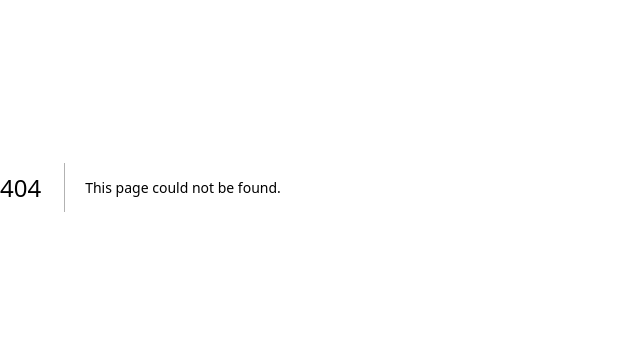
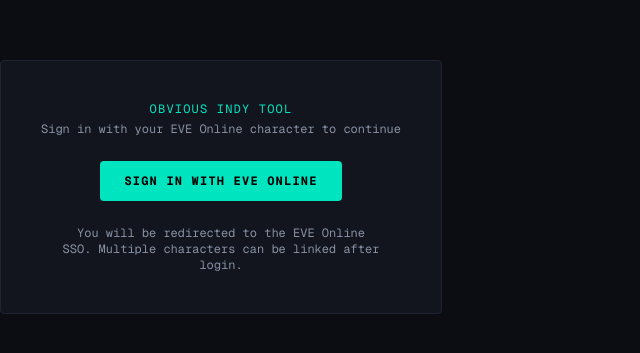
Before and after one commit to alpharahl/obvious-indy-tool, a Next.js app: page /login in a window 1280 px wide. Before the commit this address had no page. Shown: the part 213-566 px from the top of the page, without its empty margins (0-640 px from the left). Built offline with nearby package versions, Linux system fonts and the light colour scheme.

Commit message:
feat: implement authentication with NextAuth and create user session management

```diff
--- a/app/(app)/layout.tsx
+++ b/app/(app)/layout.tsx
@@ -1,12 +1,20 @@
 import Sidebar from "../components/Sidebar";
 import TopBar from "../components/TopBar";
+import UserMenu from "../components/UserMenu";
 
 export default function AppLayout({ children }: { children: React.ReactNode }) {
   return (
     <div className="flex h-screen w-full overflow-hidden">
       <Sidebar />
       <div className="flex flex-col flex-1 overflow-hidden">
-        <TopBar />
+        <div className="flex items-center">
+          <div className="flex-1">
+            <TopBar />
+          </div>
+          <div className="px-4 shrink-0 flex items-center h-14 border-b" style={{ borderColor: "var(--border)", background: "var(--sidebar)" }}>
+            <UserMenu />
+          </div>
+        </div>
         {children}
       </div>
     </div>
--- /dev/null
+++ b/app/api/auth/[...nextauth]/route.ts
@@ -0,0 +1,3 @@
+import { handlers } from "../../../../auth";
+export const GET = handlers.GET;
+export const POST = handlers.POST;
--- /dev/null
+++ b/app/components/SessionProvider.tsx
@@ -0,0 +1,7 @@
+"use client";
+
+import { SessionProvider as NextAuthSessionProvider } from "next-auth/react";
+
+export default function SessionProvider({ children }: { children: React.ReactNode }) {
+  return <NextAuthSessionProvider>{children}</NextAuthSessionProvider>;
+}
--- /dev/null
+++ b/app/components/UserMenu.tsx
@@ -0,0 +1,7 @@
+import { auth } from "../../auth";
+import UserMenuClient from "./UserMenuClient";
+
+export default async function UserMenu() {
+  const session = await auth();
+  return <UserMenuClient name={session?.user?.name ?? null} />;
+}
--- /dev/null
+++ b/app/components/UserMenuClient.tsx
@@ -0,0 +1,32 @@
+"use client";
+
+import { signIn, signOut } from "next-auth/react";
+
+export default function UserMenuClient({ name }: { name: string | null }) {
+  if (!name) {
+    return (
+      <button
+        onClick={() => signIn("eve", { callbackUrl: "/" })}
+        className="text-xs uppercase tracking-widest px-3 py-1 rounded border cursor-pointer transition-colors"
+        style={{ borderColor: "var(--accent)", color: "var(--accent)" }}
+      >
+        Sign in
+      </button>
+    );
+  }
+
+  return (
+    <div className="flex items-center gap-3">
+      <span className="text-xs" style={{ color: "var(--muted-fg)" }}>
+        {name}
+      </span>
+      <button
+        onClick={() => signOut({ callbackUrl: "/login" })}
+        className="text-xs uppercase tracking-widest px-3 py-1 rounded border cursor-pointer transition-opacity hover:opacity-70"
+        style={{ borderColor: "var(--border)", color: "var(--muted-fg)" }}
+      >
+        Sign out
+      </button>
+    </div>
+  );
+}
--- a/app/layout.tsx
+++ b/app/layout.tsx
@@ -1,6 +1,7 @@
 import type { Metadata } from "next";
 import { Geist_Mono } from "next/font/google";
 import "./globals.css";
+import SessionProvider from "./components/SessionProvider";
 
 const geistMono = Geist_Mono({
   variable: "--font-geist-mono",
@@ -19,7 +20,9 @@ export default function RootLayout({
 }>) {
   return (
     <html lang="en" className={`${geistMono.variable} h-full`}>
-      <body className="min-h-full flex">{children}</body>
+      <body className="min-h-full flex">
+          <SessionProvider>{children}</SessionProvider>
+        </body>
     </html>
   );
 }
--- /dev/null
+++ b/app/login/page.tsx
@@ -0,0 +1,38 @@
+"use client";
+
+import { signIn } from "next-auth/react";
+
+export default function LoginPage() {
+  return (
+    <div
+      className="min-h-screen flex items-center justify-center"
+      style={{ background: "var(--background)" }}
+    >
+      <div
+        className="flex flex-col items-center gap-6 p-10 rounded border"
+        style={{ background: "var(--panel)", borderColor: "var(--border)" }}
+      >
+        <div className="flex flex-col items-center gap-1">
+          <span className="text-xs uppercase tracking-widest" style={{ color: "var(--accent)" }}>
+            Obvious Indy Tool
+          </span>
+          <p className="text-xs" style={{ color: "var(--muted-fg)" }}>
+            Sign in with your EVE Online character to continue
+          </p>
+        </div>
+
+        <button
+          onClick={() => signIn("eve", { callbackUrl: "/" })}
+          className="px-6 py-3 rounded text-xs uppercase tracking-widest font-bold cursor-pointer transition-opacity hover:opacity-80"
+          style={{ background: "var(--accent)", color: "#000" }}
+        >
+          Sign in with EVE Online
+        </button>
+
+        <p className="text-xs text-center max-w-xs" style={{ color: "var(--muted-fg)" }}>
+          You will be redirected to the EVE Online SSO. Multiple characters can be linked after login.
+        </p>
+      </div>
+    </div>
+  );
+}
--- /dev/null
+++ b/auth.ts
@@ -0,0 +1,121 @@
+import NextAuth from "next-auth";
+import { prisma } from "./lib/prisma";
+
+interface EveProfile {
+  CharacterID: number;
+  CharacterName: string;
+  CharacterOwnerHash: string;
+  Scopes: string;
+  ExpiresOn: string;
+}
+
+export const { handlers, auth, signIn, signOut } = NextAuth({
+  providers: [
+    {
+      id: "eve",
+      name: "EVE Online",
+      type: "oauth",
+      authorization: {
+        url: "https://login.eveonline.com/v2/oauth/authorize",
+        params: {
+          scope: [
+            "esi-industry.read_character_jobs.v1",
+            "esi-characters.read_blueprints.v1",
+            "esi-assets.read_assets.v1",
+            "esi-markets.read_character_orders.v1",
+            "esi-wallet.read_character_wallet.v1",
+          ].join(" "),
+        },
+      },
+      token: "https://login.eveonline.com/v2/oauth/token",
+      checks: ["pkce", "state"],
+      userinfo: "https://esi.evetech.net/verify/",
+      profile(profile: EveProfile) {
+        return {
+          id: String(profile.CharacterID),
+          name: profile.CharacterName,
+          email: null,
+        };
+      },
+      clientId: process.env.EVE_CLIENT_ID,
+      clientSecret: process.env.EVE_CLIENT_SECRET,
+    },
+  ],
+
+  session: { strategy: "jwt" },
+
+  callbacks: {
+    async signIn({ user, account, profile }) {
+      if (!account || account.provider !== "eve" || !profile) return false;
+
+      const eveProfile = profile as unknown as EveProfile;
+      const characterId = eveProfile.CharacterID;
+      const characterName = eveProfile.CharacterName;
+
+      const accessToken = account.access_token!;
+      const refreshToken = account.refresh_token!;
+      const expiresAt = new Date(
+        Date.now() + ((account.expires_in as number | undefined) ?? 1200) * 1000
+      );
+      const scopes = eveProfile.Scopes ? eveProfile.Scopes.split(" ") : [];
+
+      const existing = await prisma.character.findUnique({
+        where: { characterId },
+      });
+
+      if (existing) {
+        await prisma.characterToken.upsert({
+          where: { characterId: existing.id },
+          update: { accessToken, refreshToken, expiresAt, scopes },
+          create: {
+            characterId: existing.id,
+            accessToken,
+            refreshToken,
+            expiresAt,
+            scopes,
+          },
+        });
+        // Pass our internal userId back through the user object
+        user.id = existing.userId;
+      } else {
+        const newUser = await prisma.user.create({ data: {} });
+        const newChar = await prisma.character.create({
+          data: {
+            characterId,
+            characterName,
+            isMain: true,
+            userId: newUser.id,
+          },
+        });
+        await prisma.characterToken.create({
+          data: {
+            characterId: newChar.id,
+            accessToken,
+            refreshToken,
+            expiresAt,
+            scopes,
+          },
+        });
+        user.id = newUser.id;
+      }
+
+      return true;
+    },
+
+    async jwt({ token, user }) {
+      if (user?.id) token.userId = user.id;
+      return token;
+    },
+
+    async session({ session, token }) {
+      if (token.userId) session.user.id = token.userId as string;
+      return session;
+    },
+  },
+
+  pages: {
+    signIn: "/login",
+  },
+
+  debug: true,
+});
--- a/package.json
+++ b/package.json
@@ -13,6 +13,7 @@
     "@prisma/client": "^7.6.0",
     "better-sqlite3": "^12.8.0",
     "next": "16.2.2",
+    "next-auth": "^5.0.0-beta.30",
     "pg": "^8.20.0",
     "prisma": "^7.6.0",
     "react": "19.2.4",
```
Also changed, not shown: 1 other file (tests, documents, lock files or other folders).
